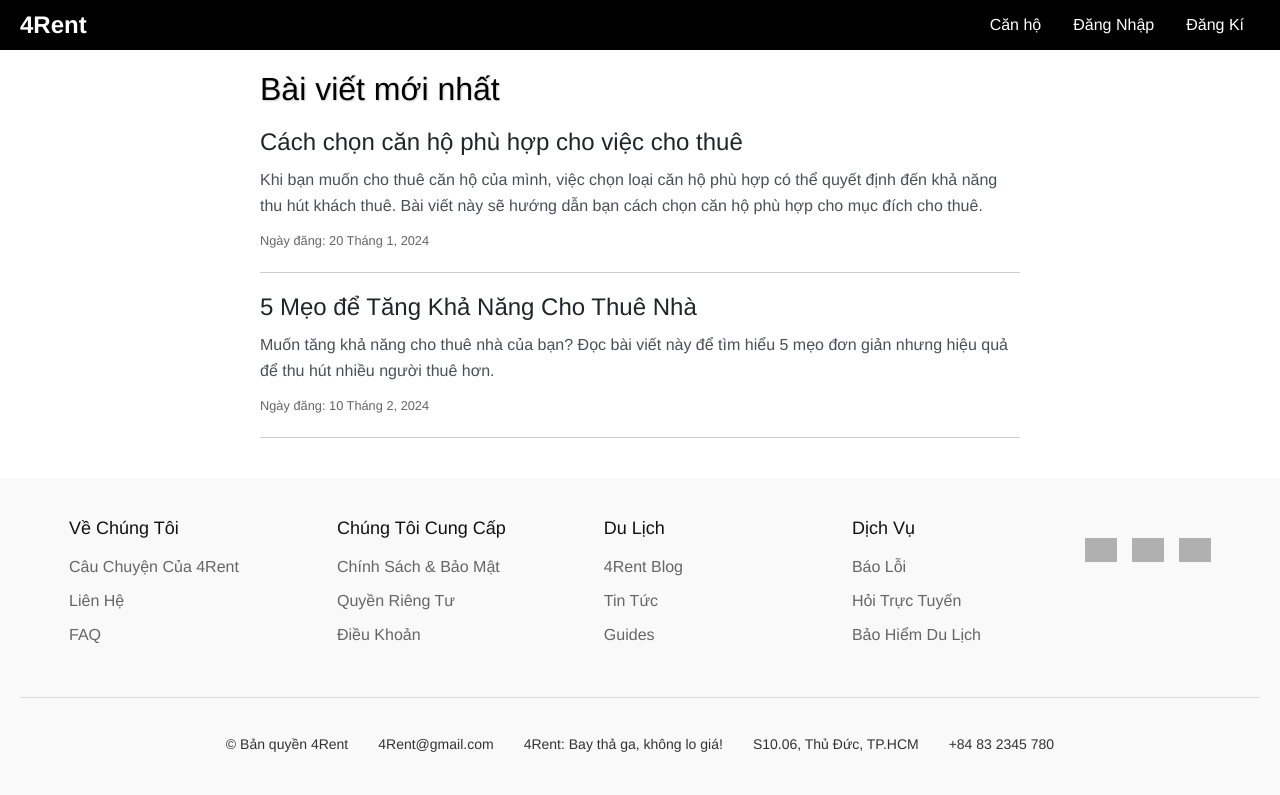
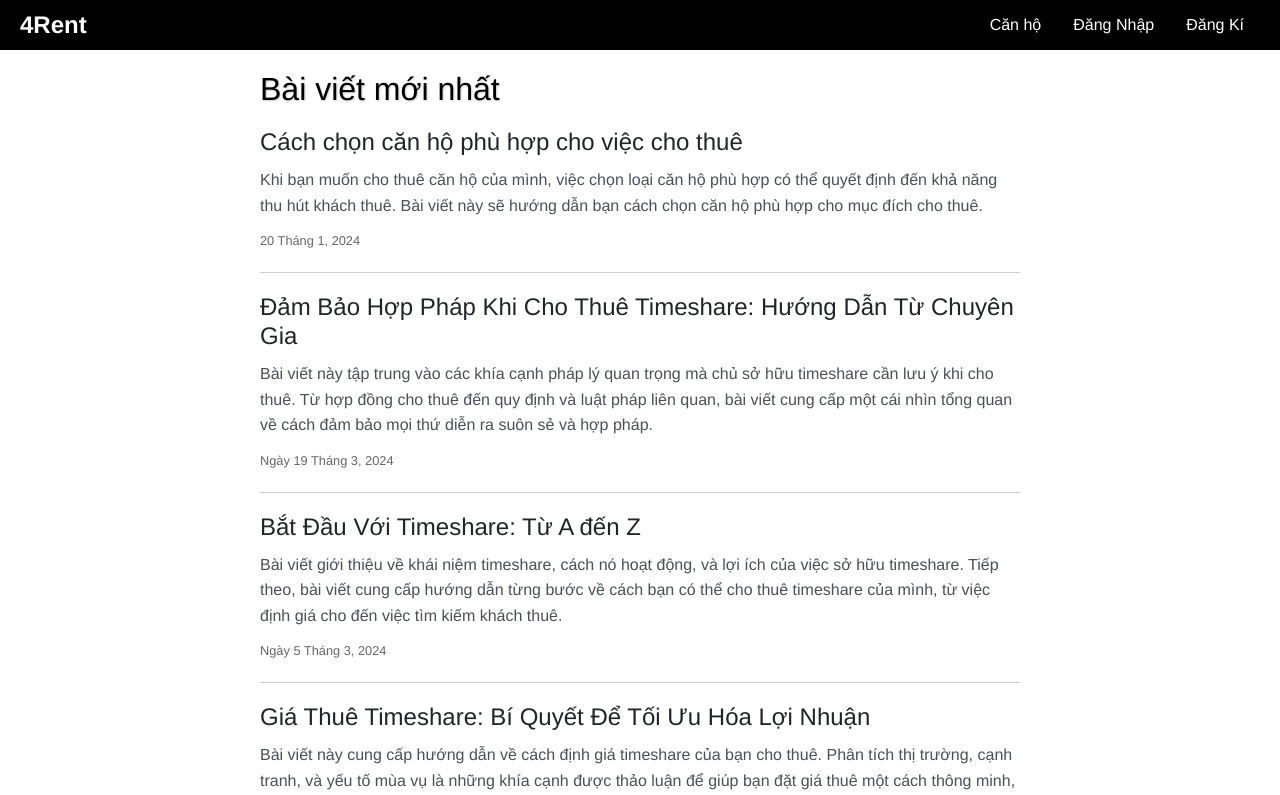
Before and after one commit to NeyuD96155/4Rent, a React (Create React App) app in the folder client/: page /blog in a window 1280 px wide. Shown: the top 795 px of the page. Built offline with nearby package versions, Linux system fonts and the light colour scheme; grey boxes are pictures that could not be loaded.

Commit message:
thêm tin tức và blog

```diff
--- a/client/src/components/Blog.js
+++ b/client/src/components/Blog.js
@@ -1,20 +1,53 @@
 import React from 'react';
 import '../styles/Blog.css';
+
+// Dữ liệu mẫu cho các bài đăng
+const blogPosts = [
+  {
+    id: 1,
+    title: "Cách chọn căn hộ phù hợp cho việc cho thuê",
+    content: "Khi bạn muốn cho thuê căn hộ của mình, việc chọn loại căn hộ phù hợp có thể quyết định đến khả năng thu hút khách thuê. Bài viết này sẽ hướng dẫn bạn cách chọn căn hộ phù hợp cho mục đích cho thuê.",
+    date: "20 Tháng 1, 2024"
+  },
+  {
+    id: 2,
+    title: "Đảm Bảo Hợp Pháp Khi Cho Thuê Timeshare: Hướng Dẫn Từ Chuyên Gia",
+    content: "Bài viết này tập trung vào các khía cạnh pháp lý quan trọng mà chủ sở hữu timeshare cần lưu ý khi cho thuê. Từ hợp đồng cho thuê đến quy định và luật pháp liên quan, bài viết cung cấp một cái nhìn tổng quan về cách đảm bảo mọi thứ diễn ra suôn sẻ và hợp pháp.",
+    date: "Ngày 19 Tháng 3, 2024"
+  },
+  // Thêm bài viết mới ở đây
+  {
+    id: 3,
+    title: "Bắt Đầu Với Timeshare: Từ A đến Z",
+    content: "Bài viết giới thiệu về khái niệm timeshare, cách nó hoạt động, và lợi ích của việc sở hữu timeshare. Tiếp theo, bài viết cung cấp hướng dẫn từng bước về cách bạn có thể cho thuê timeshare của mình, từ việc định giá cho đến việc tìm kiếm khách thuê.",
+    date: "Ngày 5 Tháng 3, 2024"
+  },
+  {
+    id: 4,
+    title: "Giá Thuê Timeshare: Bí Quyết Để Tối Ưu Hóa Lợi Nhuận",
+    content: "Bài viết này cung cấp hướng dẫn về cách định giá timeshare của bạn cho thuê. Phân tích thị trường, cạnh tranh, và yếu tố mùa vụ là những khía cạnh được thảo luận để giúp bạn đặt giá thuê một cách thông minh, tối ưu hóa lợi nhuận mà vẫn giữ được sự cạnh tranh.",
+    date: "Ngày 26 Tháng 3, 2024"
+  },
+  {
+    id: 5,
+    title: "Tận Dụng Đánh Giá Khách Thuê: Cải Thiện Timeshare Của Bạn",
+    content: "Bài viết cuối cùng trong loạt bài này nhấn mạnh tầm quan trọng của việc thu thập và phân tích đánh giá từ khách thuê. Bài viết cung cấp lời khuyên về cách tận dụng phản hồi để cải thiện chất lượng và dịch vụ, từ đó tăng cường sự hài lòng của khách thuê và khả năng cho thuê trong tương lai.",
+    date: "Ngày 2 Tháng 3, 2024"
+  },
+
+];
 
 const Blog = () => {
   return (
     <div className="blog-container">
       <h2 className="blog-heading">Bài viết mới nhất</h2>
-      <div className="blog-post">
-        <h3 className="post-title">Cách chọn căn hộ phù hợp cho việc cho thuê</h3>
-        <p className="post-content">Khi bạn muốn cho thuê căn hộ của mình, việc chọn loại căn hộ phù hợp có thể quyết định đến khả năng thu hút khách thuê. Bài viết này sẽ hướng dẫn bạn cách chọn căn hộ phù hợp cho mục đích cho thuê.</p>
-        <span className="post-date">Ngày đăng: 20 Tháng 1, 2024</span>
-      </div>
-      <div className="blog-post">
-        <h3 className="post-title">5 Mẹo để Tăng Khả Năng Cho Thuê Nhà</h3>
-        <p className="post-content">Muốn tăng khả năng cho thuê nhà của bạn? Đọc bài viết này để tìm hiểu 5 mẹo đơn giản nhưng hiệu quả để thu hút nhiều người thuê hơn.</p>
-        <span className="post-date">Ngày đăng: 10 Tháng 2, 2024</span>
-      </div>
+      {blogPosts.map(post => (
+        <div key={post.id} className="blog-post">
+          <h3 className="post-title">{post.title}</h3>
+          <p className="post-content">{post.content}</p>
+          <span className="post-date">{post.date}</span>
+        </div>
+      ))}
     </div>
   );
 };
--- a/client/src/pages/News.js
+++ b/client/src/pages/News.js
@@ -1,28 +1,57 @@
-import React from 'react';
-import { Link } from 'react-router-dom';
-import '../styles/News.css';
+import React from "react";
+import { Link } from "react-router-dom";
+import "../styles/News.css";
 
 const News = () => {
     const newsList = [
         {
             title: "4Rent bành trướng lãnh địa",
-      description: "Mở rộng những địa điểm mới nơi mà bạn có thể tận hưởng kì nghỉ cùng với 4Rent.",
+            description:
+                "Mở rộng những địa điểm mới nơi mà bạn có thể tận hưởng kì nghỉ cùng với 4Rent.",
             link: "/new-locations",
-      imageUrl: "https://th.bing.com/th/id/R.ab91e46b457271a578229fb6c2864ea3?rik=5sEpMC07EeuMWw&pid=ImgRaw&r=0" // Make sure the path and image exist
+            imageUrl:
+                "https://th.bing.com/th/id/R.ab91e46b457271a578229fb6c2864ea3?rik=5sEpMC07EeuMWw&pid=ImgRaw&r=0", // Make sure the path and image exist
         },
         {
             title: "Mẹo nạp lần đầu không bị lỗ",
-      description: "Mọi thứ bạn cần biết trước khi thuê timeshare để đảm bảo trải nghiệm mượt mà và thú vị.",
+            description:
+                "Mọi thứ bạn cần biết trước khi thuê timeshare để đảm bảo trải nghiệm mượt mà và thú vị.",
             link: "/timeshare-tips",
-      imageUrl: "https://th.bing.com/th/id/OIP.W3R2OpRShSlLuw_RiTYcqwHaFj?w=880&h=660&rs=1&pid=ImgDetMain" // Make sure the path and image exist
+            imageUrl:
+                "https://th.bing.com/th/id/OIP.W3R2OpRShSlLuw_RiTYcqwHaFj?w=880&h=660&rs=1&pid=ImgDetMain", // Make sure the path and image exist
         },
         {
             title: "4Rent và tầm nhìn về kì nghĩ dưỡng trong tương lai",
-      description: "Cách 4Rent đang đổi mới ngành công nghiệp chia sẻ thời gian để cung cấp sự linh hoạt và lựa chọn hơn cho khách du lịch.",
+            description:
+                "Cách 4Rent đang đổi mới ngành công nghiệp chia sẻ thời gian để cung cấp sự linh hoạt và lựa chọn hơn cho khách du lịch.",
             link: "/future-of-timeshare",
-      imageUrl: "https://d1l18ops95qbzp.cloudfront.net/wp-content/2019/08/29155915/IMG_6737-1024x768.jpg" // Make sure the path and image exist
+            imageUrl:
+                "https://d1l18ops95qbzp.cloudfront.net/wp-content/2019/08/29155915/IMG_6737-1024x768.jpg", // Make sure the path and image exist
         },
-
+        {
+            title: "Đổi Mới Cách Bạn Nghĩ Về Timeshare: Lựa Chọn Linh Hoạt Hơn",
+            description:
+                "Khám phá cách 4Rent đang tái định nghĩa trải nghiệm timeshare với các gói lựa chọn linh hoạt, cho phép bạn tùy chỉnh kỳ nghỉ của mình như chưa từng có.",
+            link: "/flexible-timeshare-options",
+            imageUrl:
+                "https://www.timeshare.com/content/dam/timeshare/resources/timeshare-ownership/new-timeshare-exit-website-1990x810.jpg",
+        },
+        {
+            title: "4Rent: Kết Nối Cộng Đồng và Tạo Dựng Kỷ Niệm",
+            description:
+                "Hãy cùng 4Rent tạo dựng kỷ niệm không bao giờ quên thông qua một cộng đồng timeshare độc đáo, nơi mỗi kỳ nghỉ mang lại cái nhìn mới mẻ về văn hóa và sự kết nối.",
+            link: "/community-driven-timeshare",
+            imageUrl:
+                "https://th.bing.com/th/id/OIP.v2Ai1DTbgtip9vahtvpHDgHaEh?rs=1&pid=ImgDetMain",
+        },
+        {
+            title: "Bền Vững Trong Mỗi Chuyến Đi: 4Rent và Cam Kết Môi Trường",
+            description:
+                "Tìm hiểu về sáng kiến của 4Rent trong việc đảm bảo mỗi kỳ nghỉ timeshare không chỉ đáng nhớ mà còn thân thiện với môi trường, từ việc giảm thiểu rác thải đến việc sử dụng năng lượng tái tạo.",
+            link: "/sustainable-timeshare-travel",
+            imageUrl:
+                "https://th.bing.com/th/id/R.52f6850d71c08503d408541823d993a4?rik=B7mrdgvUSjVy5g&riu=http%3a%2f%2fresortexit.com%2fwp-content%2fuploads%2f2018%2f02%2freality-of-timeshares.jpg&ehk=PVTdEkAY6LnNZDLCRaHVeoXBFOxhjfSB5aZvaV5pxlI%3d&risl=&pid=ImgRaw&r=0",
+        },
     ];
 
     return (
@@ -33,11 +62,17 @@ const News = () => {
             <div className="news-grid">
                 {newsList.map((item, index) => (
                     <div key={index} className="news-card">
-            <img className="news-image" src={item.imageUrl} alt={item.title} />
+                        <img
+                            className="news-image"
+                            src={item.imageUrl}
+                            alt={item.title}
+                        />
                         <div className="news-body">
                             <h2 className="news-title">{item.title}</h2>
                             <p className="news-text">{item.description}</p>
-              <Link to={item.link} className="news-read-more">Đọc thêm</Link>
+                            <Link to={item.link} className="news-read-more">
+                                Đọc thêm
+                            </Link>
                         </div>
                     </div>
                 ))}
--- a/client/src/styles/News.css
+++ b/client/src/styles/News.css
@@ -24,11 +24,12 @@
     flex-direction: column;
   }
 
-  .news-image {
-    width: 100%;
-    height: 200px;
-    object-fit: cover;
+  .news-image  {
+    width: 100%; /* Đặt chiều rộng cố định */
+    height: 300px; /* Đặt chiều cao cố định */
+
   }
+
 
   .news-body {
     padding: 15px;
```
Lines whose indentation alone changed are shown as unchanged.
